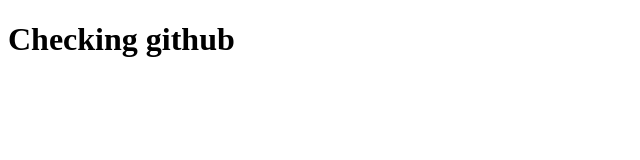
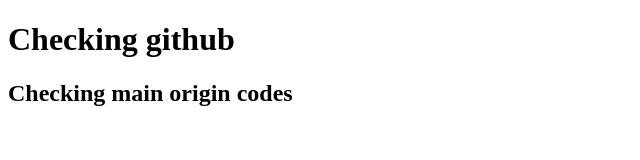
Before and after one commit to tanvirulislam149/github, a plain HTML site: page index.html in a window 1280 px wide. Shown: the whole page, without its empty margins (0-640 px from the left). Drawn offline with Linux system fonts and the light colour scheme.

Commit message:
main origin codes

```diff
--- a/index.html
+++ b/index.html
@@ -8,5 +8,6 @@
 </head>
 <body>
     <h1>Checking github</h1>
+    <h2>Checking main origin codes</h2>
 </body>
 </html>
```
